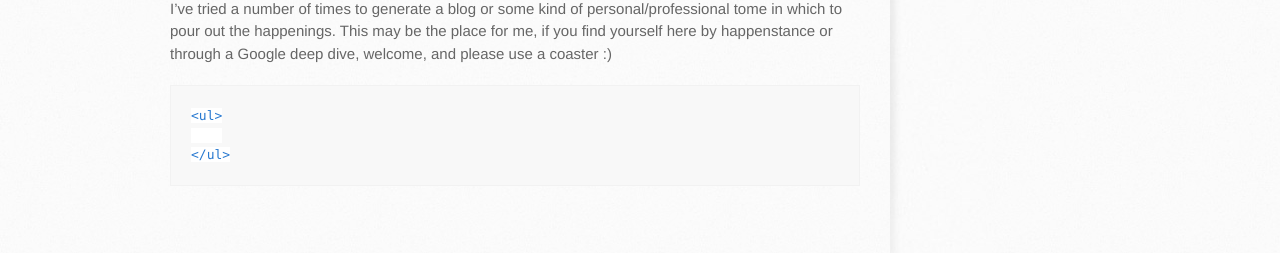
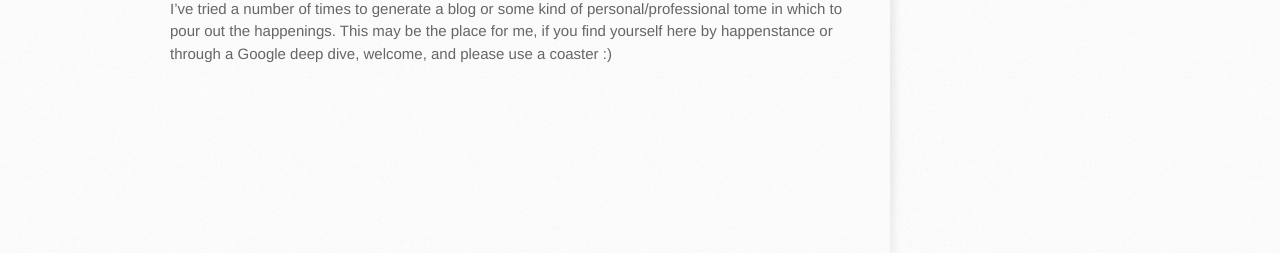
Before and after one commit to roblangford/roblangford.github.io, a Jekyll site: the page built from docs/blog/blog.md, in a window 1280 px wide. Shown: the part 385-638 px from the top of the page. Built offline with Jekyll 4.4.1, drawn with Linux system fonts in a browser that asks for light colours; our own code applies the rules of GitHub Pages for plain Markdown files.

Commit message:
updated blog pages with category to capture in sidebar

```diff
--- a/docs/blog/blog.md
+++ b/docs/blog/blog.md
@@ -1,7 +1,7 @@
 ---
 layout: default
 Title: Blog
-category: blog
+category: Blog
 order: 1
 ---
 
@@ -11,12 +11,3 @@ order: 1
 I'll be posting from time to time articles of interest and things that might be going on personally or professionally. This may end up being a nice place in which to collate whats going on through out my life.
 
 I've tried a number of times to generate a blog or some kind of personal/professional tome in which to pour out the happenings. This may be the place for me, if you find yourself here by happenstance or through a Google deep dive, welcome, and please use a coaster :)
-
-    <ul>
-        {% for post in site.posts %}
-        <li>
-            <a href="{{ post.url }}">{{ post.title }}</a>
-            {{ post.excerpt }}
-        </li>
-        {% endfor %}
-    </ul>
```
Also changed, not shown: docs/blog/012022.md (+1 -0 lines), docs/blog/082020.md (+1 -0 lines).
